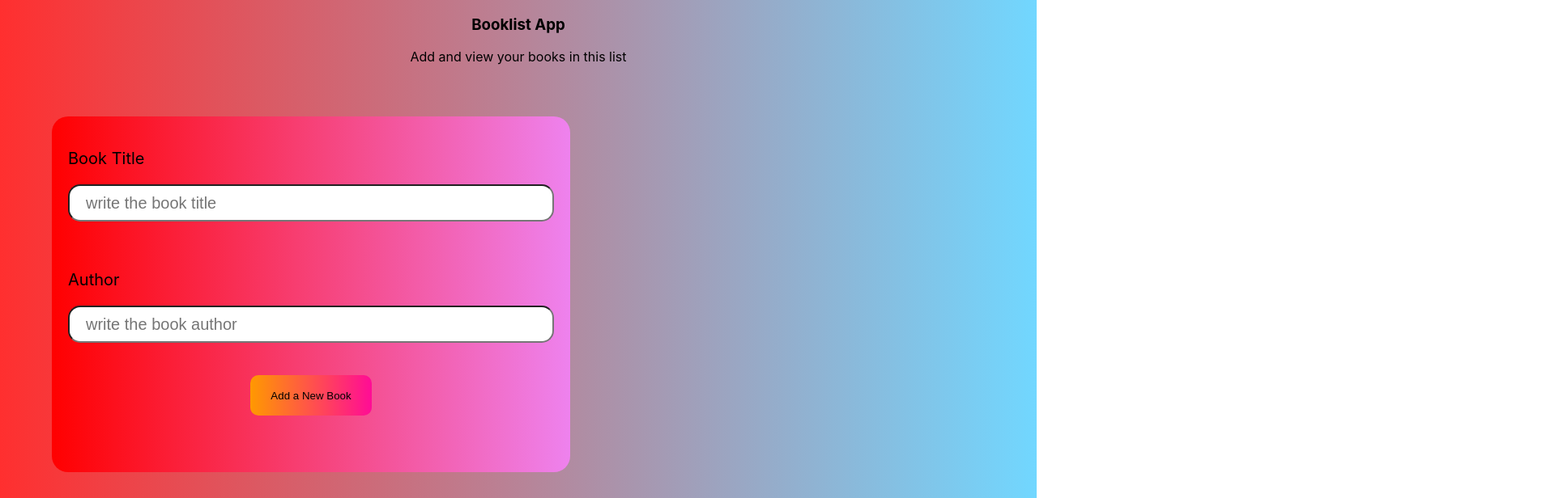
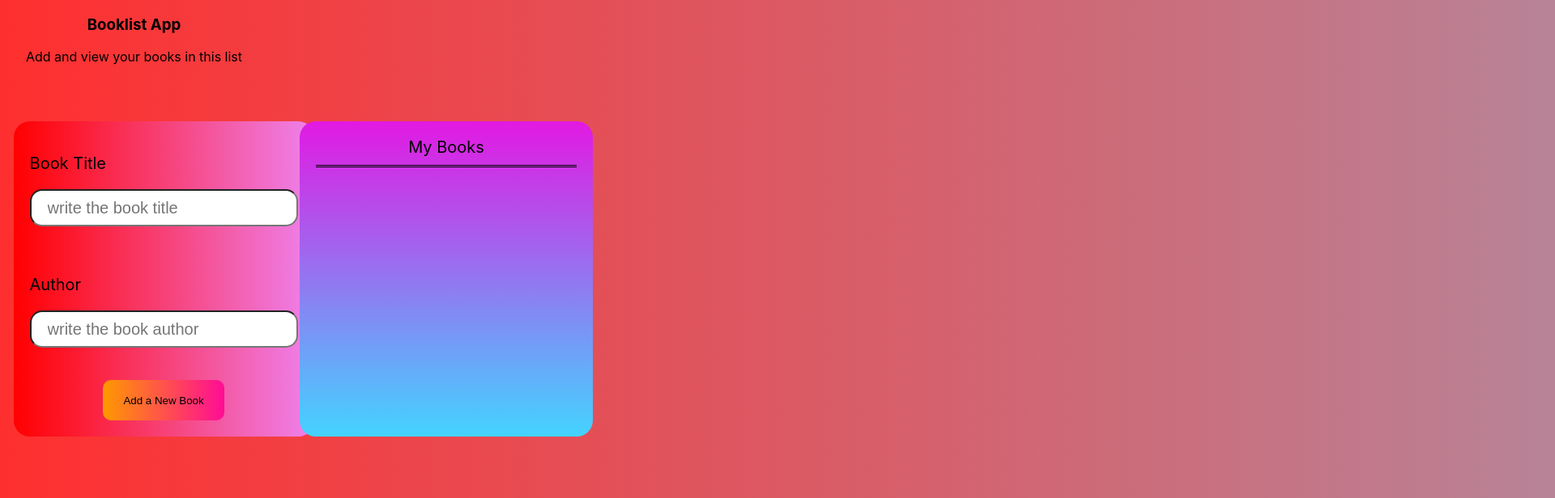
Before and after one commit to Lubava7/react-booklist, a React (Create React App) app: page / in a window 1280 px wide. Shown: the top 616 px of the page at 81% size, 1920 px wide, since content can reach past the window. Built offline with nearby package versions, Linux system fonts and the light colour scheme.

Commit message:
add function addBook

```diff
--- a/src/App.css
+++ b/src/App.css
@@ -1,6 +1,8 @@
 html {
+  display: flex;
   height: 100%;
-  width: 100%;
+  width: 200%;
+  background-size: 150% 150%;
   background-image: linear-gradient(
     to left,
     rgb(113, 215, 255),
@@ -8,70 +10,45 @@ html {
   );
 }
 
-.header {
-  display: flex;
-  flex-direction: column;
-  align-items: center;
-  /* border: 2px solid rgb(255, 0, 230); */
+hr {
+  text-align: center;
+  border: none;
+  border-top: 3px double black;
+  overflow: visible;
+  height: 5px;
 }
-.input-fields {
-  /* border: 2px solid rgb(181, 0, 226); */
-  background-image: linear-gradient(to left, violet, red);
+
+.output-main-div {
+  /* word-break: break-all; */
+  width: 400px;
   font-size: 20px;
   padding: 20px;
   border-radius: 20px;
   margin-left: 5%;
-  margin-top: 5%;
-  font-size: 20px;
-  height: 400px;
-  width: 600px;
-  display: flex;
-  flex-direction: column;
-  /* justify-content: space-between; */
+  margin-right: 5%;
+  margin-top: 150px;
+  background-image: linear-gradient(rgb(226, 25, 226), rgb(68, 211, 255));
 }
-.book-title {
-  font-size: 20px;
-  /* border: 2px solid black; */
-  height: 150px;
-  display: flex;
-  flex-direction: column;
-}
-.author-input {
-  font-size: 20px;
-  /* border: 2px solid black; */
-  height: 150px;
-  display: flex;
-  flex-direction: column;
-}
-.button-book {
+
+.output-head {
   /* border: 2px solid black; */
   display: flex;
   align-items: center;
-  justify-content: center;
+  justify-content: space-around;
+  width: 100%;
 }
-.btn {
-  background-image: linear-gradient(
-    to left,
-    rgb(255, 12, 150),
-    rgb(255, 153, 0)
-  );
-
-  border: none;
-  border-radius: 10px;
-  height: 50px;
-  width: 150px;
+.div-1 {
+  /* border: 2px solid black; */
+  font-size: 20px;
 }
-/* .btn:hover {
-  background-image: linear-gradient(
-    to left,
-    rgb(255, 12, 150),
-    rgb(255, 153, 0)
-  );
-} */
-.input {
-  height: 40px;
-  font-size: 20px;
-  outline: none;
-  border-radius: 15px;
-  padding-left: 20px;
+.under-head {
+  /* border: 2px solid black; */
+  display: flex;
+  flex-direction: row;
 }
+.app-js-booklist {
+  width: 100%;
+  display: flex;
+  flex-direction: row;
+  justify-content: space-around;
+}
--- a/src/App.js
+++ b/src/App.js
@@ -1,26 +1,37 @@
 import React from "react";
 import "./App.css";
+import Booklist from "./components/Booklist/Booklist";
+function App({ author, title }) {
+  const [books, setBooks] = React.useState([]);
+  const [count, setCount] = React.useState(0);
 
-function App() {
+  React.useEffect(() => {
+    document.title = `${count} books`;
+  }, [count]);
+
+  function addBook(author, title) {
+    if (author && title) {
+      const newItem = {
+        id: Math.floor().toString(36).substring(2, 9),
+        author: author,
+        title: title,
+      };
+      setBooks([...books, newItem]);
+      setCount(books.length + 1);
+      console.log(books, newItem);
+    }
+  }
+
   return (
-    <div classame="booklist">
-      <div className="header">
-        <h3>Booklist App</h3>
-        <label>Add and view your books in this list</label>
-      </div>
+    <div className="app-js-booklist">
+      <Booklist addBook={addBook} />
 
-      <div className="input-fields">
-        <div className="book-title">
-          <p>Book Title</p>
-          <input className="input" placeholder="write the book title" />
+      <div className="output-main-div">
+        <div className="output-head">
+          <div className="div-1">My Books</div>
         </div>
-        <div className="author-input">
-          <p>Author</p>
-          <input className="input" placeholder="write the book author" />
-        </div>
-        <div className="button-book">
-          <button className="btn">Add a New Book</button>
-        </div>
+        <hr></hr>
+        <div className="under-head"></div>
       </div>
     </div>
   );
--- /dev/null
+++ b/src/components/Booklist/Booklist.css
@@ -0,0 +1,57 @@
+.header {
+  display: flex;
+  flex-direction: column;
+  align-items: center;
+}
+
+/* .booklist {
+  width: 100%;
+} */
+.input-fields {
+  background-image: linear-gradient(to left, violet, red);
+  font-size: 20px;
+  width: 100%;
+  padding: 20px;
+  border-radius: 20px;
+  margin-left: 5%;
+  margin-top: 70px;
+  display: flex;
+  flex-direction: column;
+}
+.book-title {
+  font-size: 20px;
+  height: 150px;
+  display: flex;
+  flex-direction: column;
+}
+.author-input {
+  font-size: 20px;
+  height: 150px;
+  display: flex;
+  flex-direction: column;
+}
+.button-book {
+  display: flex;
+  align-items: center;
+  justify-content: center;
+}
+.btn {
+  background-image: linear-gradient(
+    to left,
+    rgb(255, 12, 150),
+    rgb(255, 153, 0)
+  );
+
+  border: none;
+  border-radius: 10px;
+  height: 50px;
+  width: 150px;
+}
+
+.input {
+  height: 40px;
+  font-size: 20px;
+  outline: none;
+  border-radius: 15px;
+  padding-left: 20px;
+}
--- /dev/null
+++ b/src/components/Booklist/Booklist.js
@@ -0,0 +1,64 @@
+import React from "react";
+import "./Booklist.css";
+
+function Booklist({ addBook }) {
+  const [title, setTitle] = React.useState("");
+  const [author, setAuthor] = React.useState("");
+
+  function handleChange(e) {
+    setAuthor(e.target.value);
+  }
+  function handleChangeTitle(e) {
+    setTitle(e.target.value);
+  }
+  function handleKeyPress(e) {
+    if (e.key === "Enter") {
+      handleSubmit(e);
+    }
+  }
+  function handleSubmit(e) {
+    e.preventDefault();
+    addBook(author, title);
+    setAuthor("");
+    setTitle("");
+  }
+
+  return (
+    <div classame="booklist">
+      <div className="header">
+        <h3>Booklist App</h3>
+        <label>Add and view your books in this list</label>
+      </div>
+      <div className="input-fields">
+        <div className="book-title">
+          <p>Book Title</p>
+          <input
+            className="input"
+            type="text"
+            placeholder="write the book title"
+            value={title}
+            onChange={handleChangeTitle}
+          />
+        </div>
+        <div className="author-input">
+          <p>Author</p>
+          <input
+            className="input"
+            type="text"
+            placeholder="write the book author"
+            value={author}
+            onChange={handleChange}
+            onKeyDown={handleKeyPress}
+          />
+        </div>
+        <div className="button-book">
+          <button className="btn" onClick={addBook}>
+            Add a New Book
+          </button>
+        </div>
+      </div>
+    </div>
+  );
+}
+
+export default Booklist;
```
Also changed, not shown: src/logo.svg (deleted).
